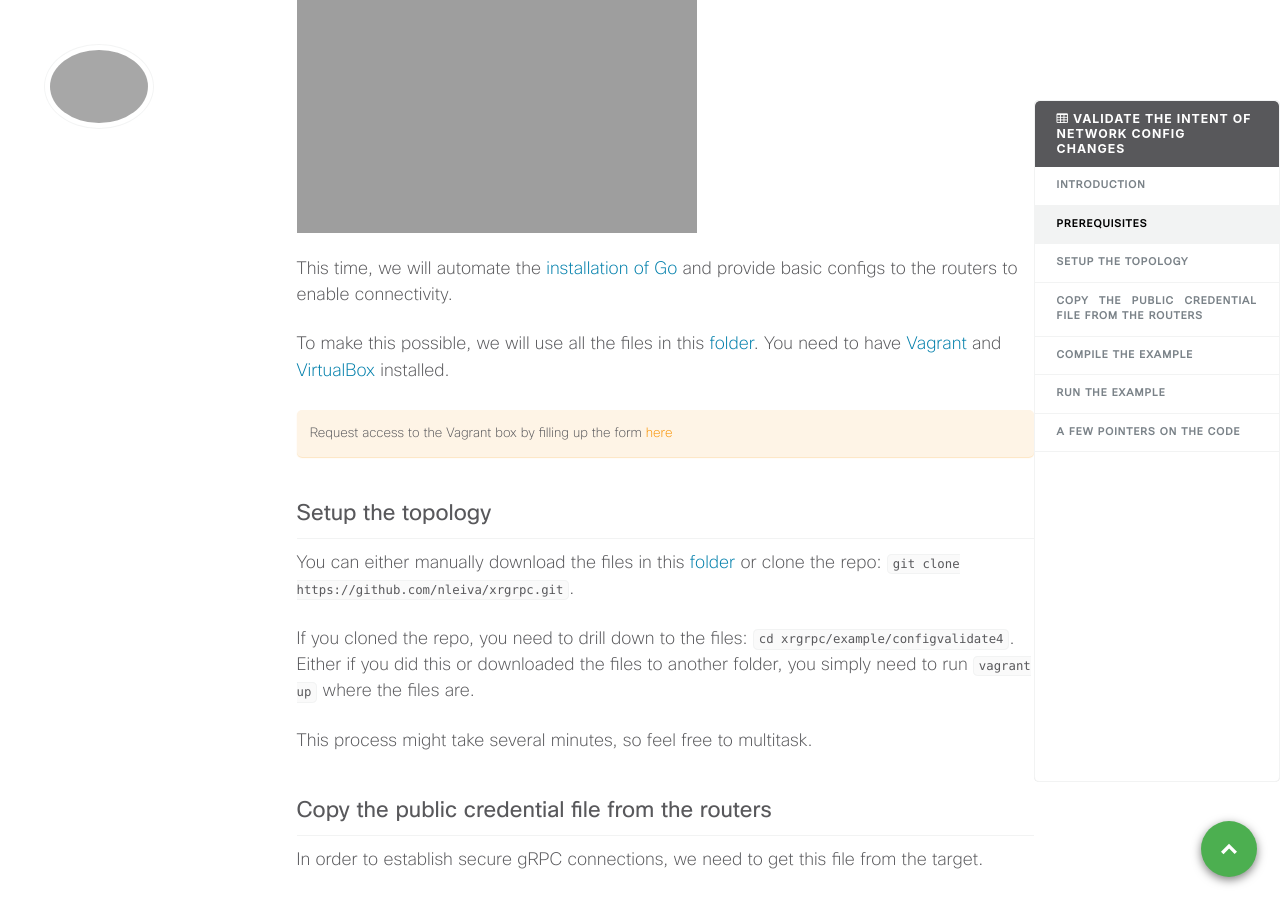
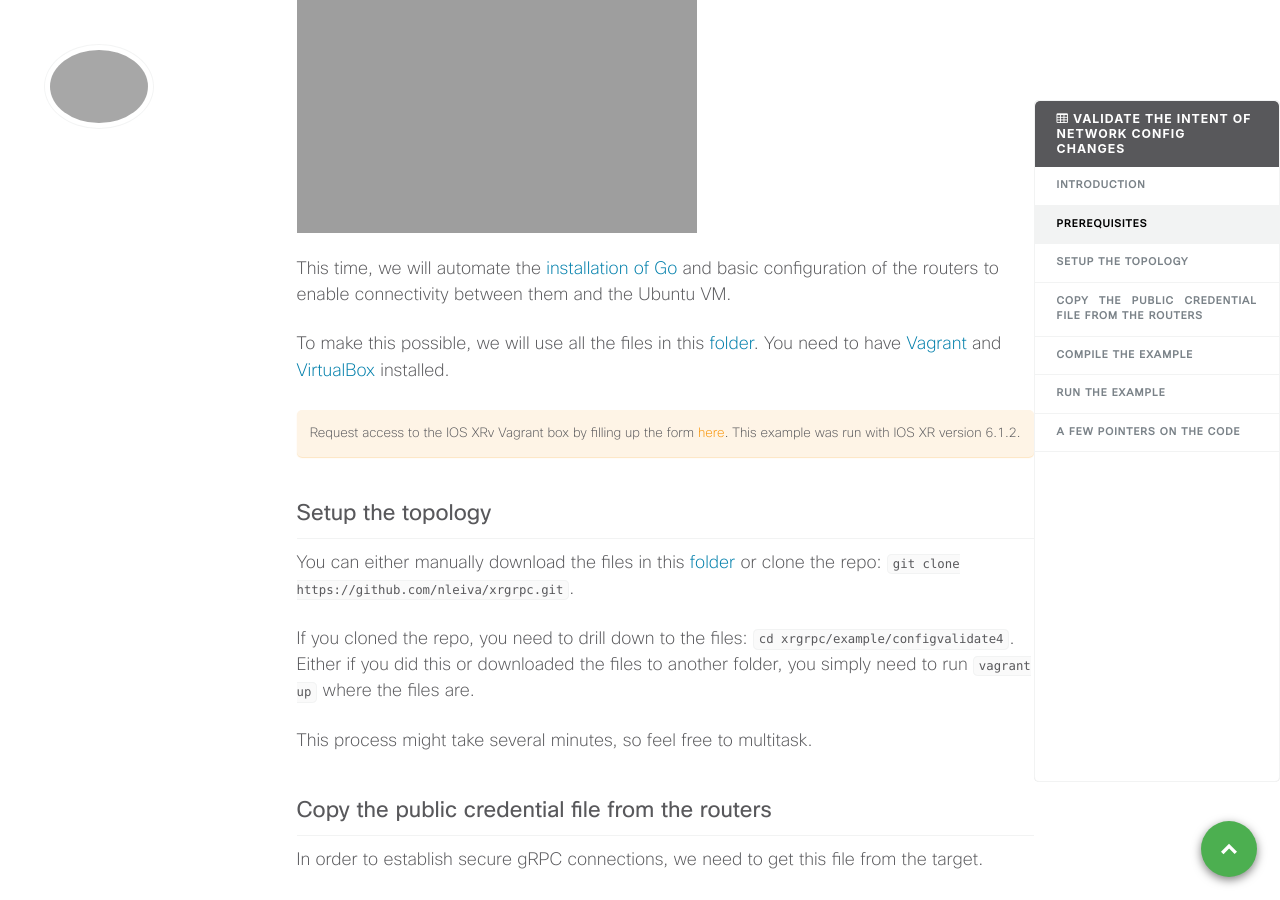
Before and after one commit to xrdocs/programmability, a Jekyll site: the page built from _tutorials/2017-08-14-validate-the-intent-of-network-config-changes.md, in a window 1280 px wide and 900 px high, scrolled down 1011 px. Built offline with Jekyll 4.4.1, drawn with Linux system fonts in a browser that asks for light colours; comment, search, counter and statistics services are not loaded.

Commit message:
Update 2017-08-14-validate-the-intent-of-network-config-changes.md

```diff
--- a/_tutorials/2017-08-14-validate-the-intent-of-network-config-changes.md
+++ b/_tutorials/2017-08-14-validate-the-intent-of-network-config-changes.md
@@ -48,11 +48,11 @@ We will use this [Vagrantfile](https://github.com/nleiva/xrgrpc/blob/master/exam
 
 ![topology](https://xrdocs.github.io/xrdocs-images/assets/images/configbgp.png)
 
-This time, we will automate the [installation of Go](https://xrdocs.github.io/programmability/tutorials/2017-08-04-programming-ios-xr-with-grpc-and-go/#installing-go-on-the-ubuntu-vm) and provide basic configs to the routers to enable connectivity.
+This time, we will automate the [installation of Go](https://xrdocs.github.io/programmability/tutorials/2017-08-04-programming-ios-xr-with-grpc-and-go/#installing-go-on-the-ubuntu-vm) and basic configuration of the routers to enable connectivity between them and the Ubuntu VM.
 
 To make this possible, we will use all the files in this [folder](https://github.com/nleiva/xrgrpc/tree/master/example/configvalidate4). You need to have [Vagrant](https://www.vagrantup.com/downloads.html) and [VirtualBox](https://www.virtualbox.org/wiki/Downloads) installed.
 
-Request access to the Vagrant box by filling up the form [here]({{ site.url }}/getting-started/iosxr-vagrant-beta)
+Request access to the IOS XRv Vagrant box by filling up the form [here]({{ site.url }}/getting-started/iosxr-vagrant-beta). This example was run with IOS XR version 6.1.2.
 {: .notice--warning}
 
 ## Setup the topology
```
